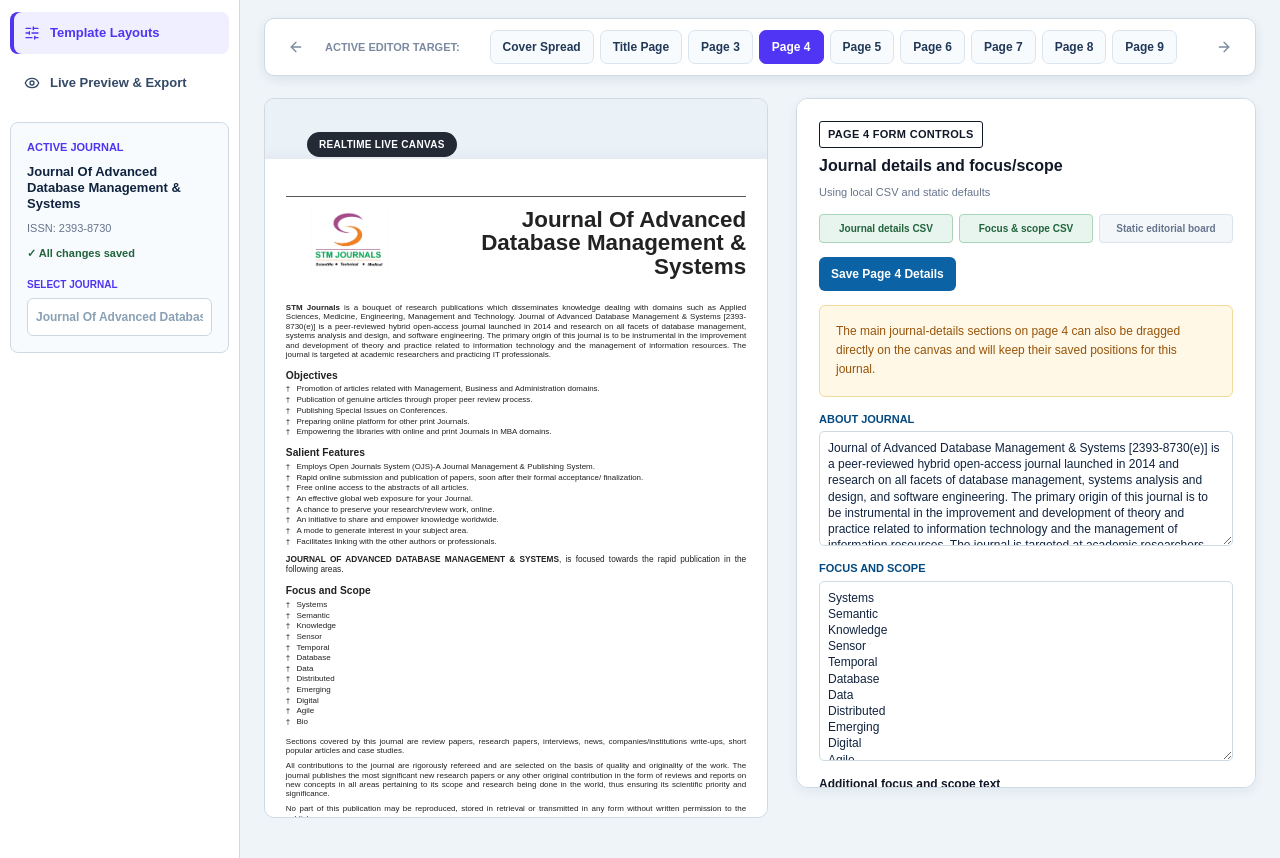
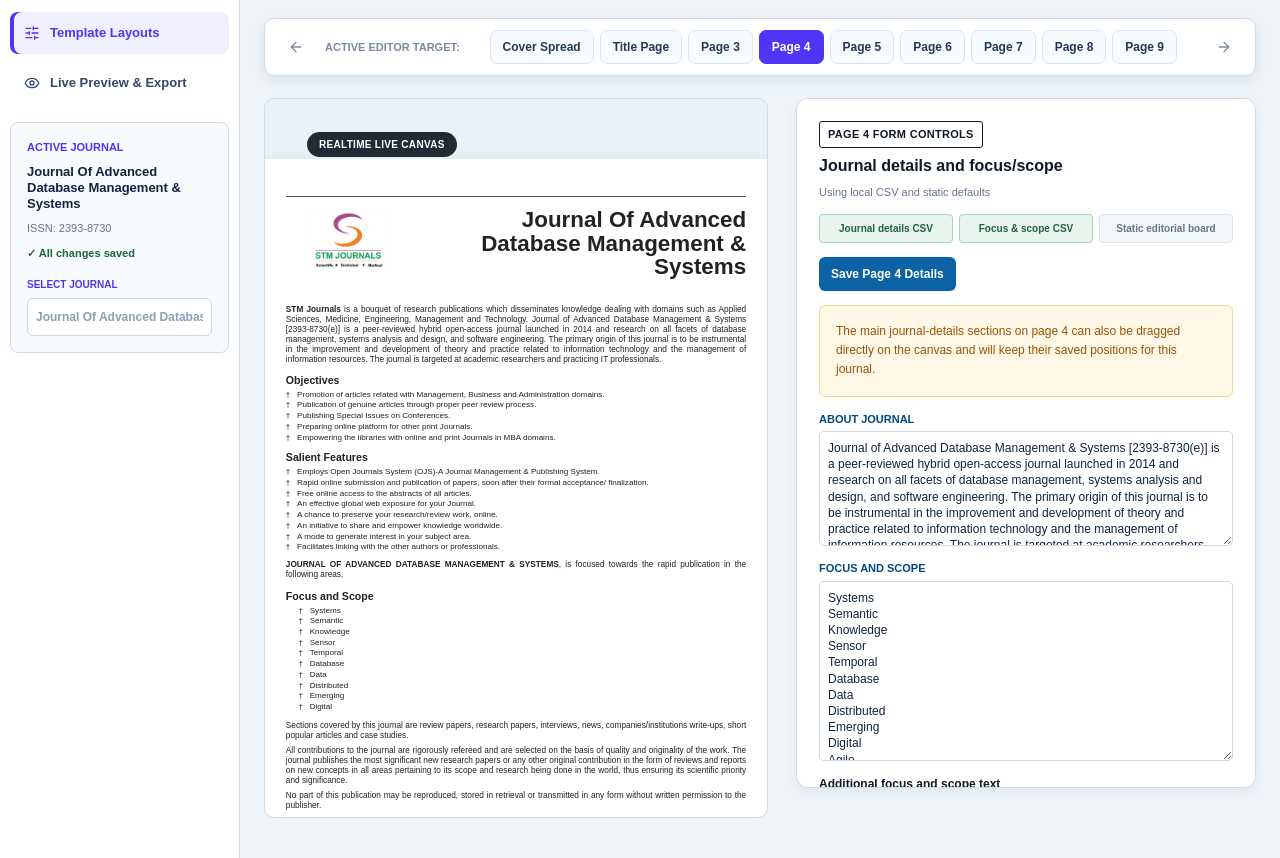
Before and after one commit to celnetamit/Journal_cover_pages, a Next.js app: page / in a window 1280 px wide. Both pictures are taken after a click on the button "Page 4". Built offline with nearby package versions, Linux system fonts and the light colour scheme.

Commit message:
Refine PDF layouts and exports

```diff
--- a/src/app/globals.css
+++ b/src/app/globals.css
@@ -1273,6 +1273,7 @@ button {
   box-shadow: 0 8px 28px rgba(12, 45, 77, 0.12);
   color: #111;
   font-family: Tahoma, Arial, sans-serif;
+  --page-scale: 1;
   height: 297mm;
   margin: 0 auto;
   overflow: hidden;
@@ -1702,8 +1703,9 @@ button {
   padding-top: 2mm;
   position: absolute;
   right: 18mm;
-  text-align: right;
+  text-align: center;
   text-transform: lowercase;
+  width: auto;
 }
 
 .kv-grid {
@@ -1741,14 +1743,14 @@ button {
 .payment-reference-page {
   color: #222;
   font-family: "Times New Roman", Times, serif;
-  font-size: 7.45pt;
-  line-height: 1.14;
-  padding: 10mm 17mm 21mm;
+  font-size: 8.35pt;
+  line-height: 1.18;
+  padding: 8.5mm 16mm 18mm;
 }
 
 .payment-override {
-  font-size: 9pt;
-  line-height: 1.5;
+  font-size: 10pt;
+  line-height: 1.42;
   white-space: pre-wrap;
 }
 
@@ -1756,43 +1758,47 @@ button {
   border-top: 1px solid #777;
   color: #222;
   font-family: Arial, Helvetica, sans-serif;
-  font-size: 9.8pt;
+  font-size: 11.1pt;
   font-weight: 800;
   letter-spacing: 0;
-  line-height: 1.22;
-  margin: 3.2mm 0 1.4mm;
-  padding-top: 1.6mm;
+  line-height: 1.18;
+  margin: 2.8mm 0 1.2mm;
+  padding-top: 1.4mm;
 }
 
 .payment-reference-page h2 {
   color: #333;
   font-family: Arial, Helvetica, sans-serif;
-  font-size: 9.8pt;
+  font-size: 11pt;
   font-weight: 800;
   letter-spacing: 0;
-  line-height: 1.18;
-  margin: 3.2mm 0 0.9mm;
+  line-height: 1.16;
+  margin: 2.8mm 0 0.9mm;
 }
 
 .payment-reference-page p {
-  margin: 0 0 1.35mm;
+  font-size: 8.55pt;
+  line-height: 1.24;
+  margin: 0 0 1.2mm;
   text-align: justify;
 }
 
 .payment-reference-page .checkbox-list {
   list-style: none;
-  margin: 0 0 1.35mm;
+  margin: 0 0 1.2mm;
   padding: 0;
 }
 
 .payment-reference-page .subpoint-list {
   list-style: none;
-  margin: -0.5mm 0 1.35mm 5.2mm;
+  margin: -0.5mm 0 1.2mm 5.2mm;
   padding: 0;
 }
 
 .payment-reference-page .checkbox-list li {
-  margin: 0 0 0.55mm;
+  font-size: 8.2pt;
+  line-height: 1.22;
+  margin: 0 0 0.7mm;
   padding-left: 4.8mm;
   position: relative;
   text-align: justify;
@@ -1809,7 +1815,9 @@ button {
 }
 
 .payment-reference-page .subpoint-list li {
-  margin: 0 0 0.35mm;
+  font-size: 8.1pt;
+  line-height: 1.2;
+  margin: 0 0 0.45mm;
   padding-left: 4mm;
   position: relative;
   text-align: justify;
@@ -1872,8 +1880,8 @@ button {
 .management-page {
   color: #222;
   font-family: Arial, Helvetica, sans-serif;
-  font-size: 8.2pt;
-  line-height: 1.16;
+  font-size: calc(8.2pt * var(--page-scale));
+  line-height: calc(1.16 * var(--page-scale));
   padding: 14mm 15mm 12mm;
 }
 
@@ -1995,9 +2003,9 @@ button {
 
 .management-page h1 {
   color: #222;
-  font-size: 19pt;
-  font-weight: 800;
-  margin: 7mm 0 3.8mm;
+  font-size: calc(19pt * var(--page-scale));
+  font-weight: 800;
+  margin: calc(7mm * var(--page-scale)) 0 calc(3.8mm * var(--page-scale));
   text-align: center;
 }
 
@@ -2029,31 +2037,31 @@ button {
   align-items: center;
   display: flex;
   flex-direction: column;
-  min-height: 29mm;
+  min-height: calc(29mm * var(--page-scale));
   text-align: center;
 }
 
 .management-profile.featured {
-  margin: 1.8mm auto 4mm;
-  min-height: 37mm;
+  margin: calc(1.8mm * var(--page-scale)) auto calc(4mm * var(--page-scale));
+  min-height: calc(37mm * var(--page-scale));
   width: 42mm;
 }
 
 .management-profile img,
 .management-initials {
   filter: grayscale(1);
-  height: 17mm;
-  margin-bottom: 1.8mm;
+  height: calc(17mm * var(--page-scale));
+  margin-bottom: calc(1.8mm * var(--page-scale));
   object-fit: cover;
   object-position: center 20%;
-  width: 17mm;
+  width: calc(17mm * var(--page-scale));
 }
 
 .management-profile.featured img,
 .management-profile.featured .management-initials {
-  height: 28mm;
-  margin-top: 0.6mm;
-  width: 23mm;
+  height: calc(28mm * var(--page-scale));
+  margin-top: calc(0.6mm * var(--page-scale));
+  width: calc(23mm * var(--page-scale));
 }
 
 .management-initials {
@@ -2062,7 +2070,7 @@ button {
   border-radius: 999px;
   color: #111;
   display: flex;
-  font-size: 7.4pt;
+  font-size: calc(7.4pt * var(--page-scale));
   font-weight: 800;
   justify-content: center;
 }
@@ -2074,14 +2082,14 @@ button {
 }
 
 .management-profile b {
-  font-size: 8.1pt;
+  font-size: calc(8.1pt * var(--page-scale));
   line-height: 1.12;
   max-width: 100%;
 }
 
 .management-profile span,
 .management-profile small {
-  font-size: 6.9pt;
+  font-size: calc(6.9pt * var(--page-scale));
   font-weight: 700;
   line-height: 1.14;
   max-width: 100%;
@@ -2091,12 +2099,12 @@ button {
   align-items: center;
   color: #1f2937;
   display: flex;
-  font-size: 8.4pt;
+  font-size: calc(8.4pt * var(--page-scale));
   font-weight: 900;
   gap: 4mm;
   justify-content: center;
   letter-spacing: 0.4px;
-  margin: 1mm 0 6mm;
+  margin: calc(1mm * var(--page-scale)) 0 calc(6mm * var(--page-scale));
   text-align: center;
   text-transform: uppercase;
 }
@@ -2112,9 +2120,9 @@ button {
 .management-photo-grid {
   display: flex;
   flex-wrap: wrap;
-  gap: 5mm 6mm;
+  gap: calc(5mm * var(--page-scale)) calc(6mm * var(--page-scale));
   justify-content: center;
-  margin: 0 auto 14mm;
+  margin: 0 auto calc(14mm * var(--page-scale));
   max-width: 160mm;
 }
 
@@ -2154,10 +2162,10 @@ button {
   background: #e5e5e5;
   border: 1px solid #222;
   display: grid;
-  font-size: 6.7pt;
-  gap: 6mm;
+  font-size: calc(6.7pt * var(--page-scale));
+  gap: calc(6mm * var(--page-scale));
   grid-template-columns: 1fr 1fr;
-  padding: 4mm 5mm;
+  padding: calc(4mm * var(--page-scale)) calc(5mm * var(--page-scale));
 }
 
 .management-contact-boxes div {
@@ -2179,16 +2187,37 @@ button {
 
 .management-page .page-number {
   bottom: 4.5mm;
+  left: 15mm;
+  right: 15mm;
 }
 
 .engine-panel {
   align-items: center;
   border: 1px solid #cbd8e4;
   display: grid;
-  gap: 8mm;
+  gap: calc(8mm * var(--page-scale));
   grid-template-columns: 55mm 1fr;
-  margin: 8mm 0;
-  padding: 6mm;
+  margin: calc(8mm * var(--page-scale)) 0;
+  padding: calc(6mm * var(--page-scale));
+}
+
+.manuscript-page {
+  font-size: calc(10.5pt * var(--page-scale));
+  line-height: calc(1.45 * var(--page-scale));
+}
+
+.manuscript-page h1 {
+  font-size: calc(19pt * var(--page-scale));
+  margin-bottom: calc(6mm * var(--page-scale));
+}
+
+.manuscript-page .lead-text {
+  font-size: calc(10pt * var(--page-scale));
+  margin-bottom: calc(6mm * var(--page-scale));
+}
+
+.manuscript-page .engine-panel span {
+  font-size: calc(9pt * var(--page-scale));
 }
 
 .page6-header,
@@ -2245,8 +2274,8 @@ button {
 
 .engine-panel li {
   border-bottom: 1px solid #d8e1ea;
-  font-size: 10pt;
-  padding-bottom: 3mm;
+  font-size: calc(10pt * var(--page-scale));
+  padding-bottom: calc(3mm * var(--page-scale));
 }
 
 .qr-box,
@@ -2277,18 +2306,19 @@ button {
 .url-line {
   border-top: 1px solid #d8e1ea;
   color: var(--blue-dark);
-  font-size: 9pt;
+  font-size: calc(9pt * var(--page-scale));
   overflow-wrap: anywhere;
-  padding-top: 4mm;
+  padding-top: calc(4mm * var(--page-scale));
+  text-align: center;
 }
 
 .manuscript-notice {
   border: 1px solid #111;
-  font-size: 8.4pt;
+  font-size: calc(8.4pt * var(--page-scale));
   font-weight: 700;
-  line-height: 1.35;
+  line-height: calc(1.35 * var(--page-scale));
   margin: 0;
-  padding: 4mm;
+  padding: calc(4mm * var(--page-scale));
   text-align: center;
 }
 
@@ -2583,21 +2613,51 @@ button {
   text-align: center;
 }
 
+.content-page {
+  font-size: calc(11.5pt * var(--page-scale));
+}
+
+.content-page .content-header {
+  margin-bottom: calc(7mm * var(--page-scale));
+  padding-bottom: calc(4mm * var(--page-scale));
+}
+
+.content-page .content-header p {
+  font-size: calc(9pt * var(--page-scale));
+}
+
+.content-page .content-header h2 {
+  font-size: calc(14pt * var(--page-scale));
+  max-width: 142mm;
+}
+
+.content-page .contents-table {
+  font-size: calc(11.5pt * var(--page-scale));
+}
+
+.content-page .contents-table td {
+  padding: calc(5mm * var(--page-scale)) 0;
+}
+
+.content-page .contents-table span {
+  margin-top: calc(1mm * var(--page-scale));
+}
+
 .director-page {
   color: #222;
   display: flex;
   flex-direction: column;
   font-family: Arial, Helvetica, sans-serif;
-  font-size: 10.9pt;
-  line-height: 1.42;
+  font-size: calc(10.9pt * var(--page-scale));
+  line-height: calc(1.42 * var(--page-scale));
   padding: 11.5mm 16mm 20mm;
 }
 
 .director-page h1 {
   color: #222;
-  font-size: 27pt;
-  font-weight: 800;
-  margin: 5mm 0 6.5mm;
+  font-size: calc(27pt * var(--page-scale));
+  font-weight: 800;
+  margin: calc(5mm * var(--page-scale)) 0 calc(6.5mm * var(--page-scale));
   text-align: center;
 }
 
@@ -2609,10 +2669,10 @@ button {
 
 .director-intro {
   align-items: start;
-  column-gap: 6mm;
+  column-gap: calc(6mm * var(--page-scale));
   display: grid;
   grid-template-columns: 44mm minmax(0, 1fr);
-  margin-bottom: 3.2mm;
+  margin-bottom: calc(3.2mm * var(--page-scale));
 }
 
 .director-intro-copy {
@@ -2621,7 +2681,7 @@ button {
 }
 
 .director-page p {
-  margin: 0 0 3.5mm;
+  margin: 0 0 calc(3.5mm * var(--page-scale));
   text-align: justify;
 }
 
@@ -2635,15 +2695,15 @@ button {
 }
 
 .dear-line {
-  font-size: 11.3pt;
-  margin-bottom: 2.2mm !important;
+  font-size: calc(11.3pt * var(--page-scale));
+  margin-bottom: calc(2.2mm * var(--page-scale)) !important;
 }
 
 .signature {
   align-self: flex-start;
-  font-size: 10.6pt;
-  margin-bottom: 8.5mm;
-  margin-left: 2mm;
+  font-size: calc(10.6pt * var(--page-scale));
+  margin-bottom: calc(8.5mm * var(--page-scale));
+  margin-left: calc(2mm * var(--page-scale));
   margin-top: auto;
   position: static;
 }
@@ -2651,15 +2711,15 @@ button {
 .signature img {
   display: block;
   height: auto;
-  margin-bottom: 0.6mm;
+  margin-bottom: calc(0.6mm * var(--page-scale));
   width: 37mm;
 }
 
 .signature span {
   display: block;
-  font-size: 9.4pt;
+  font-size: calc(9.4pt * var(--page-scale));
   font-weight: 700;
-  margin-bottom: 0.4mm;
+  margin-bottom: calc(0.4mm * var(--page-scale));
 }
 
 .signature b {
@@ -2669,6 +2729,8 @@ button {
 .editorial-page {
   color: #222;
   font-family: Arial, Helvetica, sans-serif;
+  font-size: calc(8.55pt * var(--page-scale));
+  line-height: calc(1.18 * var(--page-scale));
   padding: 14mm 18mm 12mm;
   text-align: center;
 }
@@ -2682,45 +2744,45 @@ button {
 
 .editorial-page h1 {
   color: #222;
-  font-size: 24pt;
-  font-weight: 800;
-  line-height: 1.06;
-  margin: 8mm auto 6mm;
+  font-size: calc(24pt * var(--page-scale));
+  font-weight: 800;
+  line-height: calc(1.06 * var(--page-scale));
+  margin: calc(8mm * var(--page-scale)) auto calc(6mm * var(--page-scale));
   max-width: 150mm;
   text-align: center;
 }
 
 .editorial-page h2 {
   color: #222;
-  font-size: 17pt;
-  font-weight: 800;
-  margin: 0 0 4.5mm;
+  font-size: calc(17pt * var(--page-scale));
+  font-weight: 800;
+  margin: 0 0 calc(4.5mm * var(--page-scale));
 }
 
 .editorial-page h3 {
   color: #222;
-  font-size: 12.8pt;
-  font-weight: 800;
-  margin: 5.5mm 0 3.5mm;
+  font-size: calc(12.8pt * var(--page-scale));
+  font-weight: 800;
+  margin: calc(5.5mm * var(--page-scale)) 0 calc(3.5mm * var(--page-scale));
 }
 
 .editorial-empty {
   color: #66758d;
-  font-size: 11pt;
+  font-size: calc(11pt * var(--page-scale));
   font-style: italic;
-  margin: 4mm 0 0;
+  margin: calc(4mm * var(--page-scale)) 0 0;
 }
 
 .editor-grid {
   display: grid;
-  gap: 5mm 13mm;
+  gap: calc(5mm * var(--page-scale)) calc(13mm * var(--page-scale));
   grid-template-columns: repeat(2, 1fr);
-  margin-top: 3mm;
+  margin-top: calc(3mm * var(--page-scale));
 }
 
 .member-line {
-  min-height: 14mm;
-  padding: 1.5mm 2mm;
+  min-height: calc(14mm * var(--page-scale));
+  padding: calc(1.5mm * var(--page-scale)) calc(2mm * var(--page-scale));
 }
 
 .member-line b,
@@ -2731,14 +2793,14 @@ button {
 
 .member-line b {
   color: #222;
-  font-size: 8.7pt;
+  font-size: calc(8.7pt * var(--page-scale));
   line-height: 1.2;
-  margin-bottom: 0.6mm;
+  margin-bottom: calc(0.6mm * var(--page-scale));
 }
 
 .member-line span,
 .member-line small {
-  font-size: 7.35pt;
+  font-size: calc(7.35pt * var(--page-scale));
   line-height: 1.3;
 }
 
@@ -2763,19 +2825,19 @@ button {
 .journal-info-page {
   color: #222;
   font-family: Arial, Helvetica, sans-serif;
-  font-size: 8.55pt;
-  line-height: 1.18;
-  padding: 14mm 18mm 12mm;
+  font-size: calc(8.55pt * var(--page-scale));
+  line-height: calc(1.16 * var(--page-scale));
+  padding: 14mm 18mm calc(16mm * var(--page-scale));
 }
 
 .journal-info-head {
   align-items: start;
   border-top: 1px solid #555;
   display: grid;
-  gap: 7mm;
+  gap: calc(7mm * var(--page-scale));
   grid-template-columns: 48mm 1fr;
-  margin-bottom: 5mm;
-  padding-top: 4mm;
+  margin-bottom: calc(5mm * var(--page-scale));
+  padding-top: calc(4mm * var(--page-scale));
 }
 
 .journal-info-head .publisher-logo {
@@ -2808,15 +2870,22 @@ button {
 
 .journal-info-page h2 {
   color: #222;
-  font-size: 11pt;
-  font-weight: 800;
-  line-height: 1.15;
-  margin: 3.8mm 0 1.2mm;
+  font-size: calc(10.7pt * var(--page-scale));
+  font-weight: 800;
+  line-height: 1.12;
+  margin: calc(3.6mm * var(--page-scale)) 0 calc(1.1mm * var(--page-scale));
+  text-align: left;
 }
 
 .journal-info-page p {
-  margin: 0 0 2.1mm;
+  font-size: calc(8.35pt * var(--page-scale));
+  line-height: calc(1.14 * var(--page-scale));
+  margin: 0 0 calc(1.8mm * var(--page-scale));
   text-align: justify;
+}
+
+.journal-info-page > section {
+  margin: 0 0 calc(1.2mm * var(--page-scale));
 }
 
 .journal-info-page ul {
@@ -2826,8 +2895,10 @@ button {
 }
 
 .journal-info-page li {
-  margin: 0 0 0.5mm;
-  padding-left: 4mm;
+  font-size: calc(8.15pt * var(--page-scale));
+  line-height: calc(1.12 * var(--page-scale));
+  margin: 0 0 calc(0.4mm * var(--page-scale));
+  padding-left: calc(4mm * var(--page-scale));
   position: relative;
   text-align: justify;
 }
@@ -2840,16 +2911,18 @@ button {
 }
 
 .journal-focus-intro {
-  font-size: 8.9pt;
+  font-size: calc(8.45pt * var(--page-scale));
   letter-spacing: 0;
-  margin-top: 3.5mm !important;
+  margin-top: calc(3mm * var(--page-scale)) !important;
+  text-align: left;
 }
 
 .journal-info-page .focus-list {
   columns: 1;
-  font-size: 8.6pt;
-  line-height: 1.16;
-  margin-bottom: 3.5mm;
+  font-size: calc(8.1pt * var(--page-scale));
+  line-height: calc(1.12 * var(--page-scale));
+  margin-bottom: calc(3mm * var(--page-scale));
+  padding-left: calc(4.5mm * var(--page-scale));
 }
 
 .journal-info-page .page-number {
--- a/src/components/JournalDashboard.tsx
+++ b/src/components/JournalDashboard.tsx
@@ -1,7 +1,7 @@
 "use client";
 
 import Image from "next/image";
-import { startTransition, useEffect, useMemo, useState } from "react";
+import { startTransition, useEffect, useMemo, useState, type CSSProperties } from "react";
 import { flushSync } from "react-dom";
 import {
   ArrowLeft,
@@ -70,6 +70,7 @@ const defaultCoverPrinter = "Laxman Printo Graphics, Noida";
 const defaultRegisteredOffice =
   "Office No. 4, First Floor, CSC Pocket-E Market, Mayur Vihar, Phase-I, New Delhi-110091";
 const defaultCin = "U80302DL2005PTC138759";
+const maxFocusScopeKeywords = 10;
 
 function pageStepperLabel(page: number) {
   if (page === 1) return "Cover Spread";
@@ -94,6 +95,19 @@ function defaultBackCoverImage() {
 
 function defaultCoverWebsite(journal: Journal) {
   return publisherIdentity(journal).website;
+}
+
+function clamp(value: number, min: number, max: number) {
+  return Math.min(Math.max(value, min), max);
+}
+
+function pageDensityScale(contentLength: number, idealLength: number, min = 0.88, max = 1.12) {
+  if (contentLength <= 0 || idealLength <= 0) return 1;
+  return Number(clamp(Math.sqrt(idealLength / contentLength), min, max).toFixed(3));
+}
+
+function pageStyle(scale: number): CSSProperties {
+  return { ["--page-scale" as never]: scale };
 }
 
 function normalizeCoverWebsite(value: string | undefined, journal: Journal) {
@@ -131,6 +145,34 @@ function focusKeywords(focus: { keywords?: string[]; focusScope?: string[] } | u
     .filter(Boolean);
 }
 
+function normalizeFocusScopeInput(value: string) {
+  return value
+    .split("\n")
+    .map((item) => compactKeyword(item))
+    .filter(Boolean)
+    .slice(0, maxFocusScopeKeywords);
+}
+
+function focusScopeItemsForPage(draft: BinderDraft) {
+  const draftItems = (draft.focusScope || [])
+    .map(compactKeyword)
+    .filter(Boolean);
+  const fallbackItems = focusList.map(compactKeyword).filter(Boolean);
+  const merged: string[] = [];
+
+  for (const item of draftItems) {
+    if (!merged.includes(item)) merged.push(item);
+    if (merged.length >= maxFocusScopeKeywords) return merged.slice(0, maxFocusScopeKeywords);
+  }
+
+  for (const item of fallbackItems) {
+    if (!merged.includes(item)) merged.push(item);
+    if (merged.length >= maxFocusScopeKeywords) break;
+  }
+
+  return merged.slice(0, maxFocusScopeKeywords);
+}
+
 function defaultDirectorDesk(journal: Journal) {
   return {
     title: isLawJournal(journal) ? "Director's Desk" : "From the Director's Desk",
@@ -142,6 +184,11 @@ function defaultDirectorDesk(journal: Journal) {
 
 function hasDirectorContent(paragraphs: string[] | undefined) {
   return (paragraphs || []).some((paragraph) => paragraph.trim());
+}
+
+function directorParagraphsForJournal(journal: Journal, draft: BinderDraft) {
+  const defaults = defaultDirectorDesk(journal).paragraphs;
+  return defaults.map((paragraph, index) => draft.directorParagraphs?.[index]?.trim() || paragraph);
 }
 
 function draftFromDynamic(journal: Journal, dynamicData: DynamicBinderData): BinderDraft {
@@ -1003,12 +1050,16 @@ function PaymentPage({ journal, draft }: { journal: Journal; draft: BinderDraft
 function JournalDetailsPage({ journal, draft }: { journal: Journal; draft: BinderDraft }) {
   const identity = publisherIdentity(journal);
   const isLaw = identity.logoMode === "law";
-  const scopeItems = (draft.focusScope.length ? draft.focusScope : focusList).slice(0, 12);
+  const scopeItems = focusScopeItemsForPage(draft);
   const focusNotes = draft.focusNotes?.length ? draft.focusNotes : defaultFocusNotes;
   const aboutText = draft.about || journal.about;
+  const pageScale = pageDensityScale(
+    [aboutText, ...scopeItems, ...focusNotes].join(" ").length,
+    2350,
+  );
 
   return (
-    <section className="pdf-page journal-info-page" data-export-group="internal">
+    <section className="pdf-page journal-info-page" data-export-group="internal" style={pageStyle(pageScale)}>
       <div className="journal-info-head">
         <PublisherLogo mode={identity.logoMode} side="publisher" />
         <h1>{titleCaseName(journal.name)}</h1>
@@ -1058,9 +1109,18 @@ function JournalDetailsPage({ journal, draft }: { journal: Journal; draft: Binde
 function TeamPage({ journal, draft }: { journal: Journal; draft: BinderDraft }) {
   const identity = publisherIdentity(journal);
   const isLaw = identity.logoMode === "law";
+  const pageScale = pageDensityScale(
+    [
+      identity.website,
+      identity.phone,
+      identity.email,
+      ...(isLaw ? lawJournalNames : []),
+    ].join(" ").length,
+    1200,
+  );
 
   return (
-    <section className="pdf-page management-page" data-export-group="internal">
+    <section className="pdf-page management-page" data-export-group="internal" style={pageStyle(pageScale)}>
       <div className="page-rule" />
       <h1>Publication and Management Team</h1>
       <ManagementProfile person={draft.managementHead} featured />
@@ -1116,8 +1176,9 @@ function ManagementProfile({ person, featured = false }: { person: ManagementPer
 
 function ManuscriptEnginePage({ journal, draft }: { journal: Journal; draft: BinderDraft }) {
   const url = journal.website || "https://journals.stmjournals.com/open-access/nolegein-journal-of-leadership-and-strategic-management/";
+  const pageScale = pageDensityScale(`${url} ${draft.manuscriptNotice}`.length, 340);
   return (
-    <section className="pdf-page details-page manuscript-page" data-export-group="internal">
+    <section className="pdf-page details-page manuscript-page" data-export-group="internal" style={pageStyle(pageScale)}>
       <PdfHeader journal={journal} label="Manuscript Engine" showLogo={false} showLabel={false} />
       <h1>Manuscript Engine</h1>
       <p className="lead-text">
@@ -1184,9 +1245,16 @@ function EditorialPage({ journal, draft }: { journal: Journal; draft: BinderDraf
       </div>
     </section>
   ) : null;
+  const pageScale = pageDensityScale(
+    members
+      .map((member) => [member.name, member.designation, member.affiliation, member.location].filter(Boolean).join(" "))
+      .join(" ")
+      .length,
+    3600,
+  );
 
   return (
-    <section className="pdf-page editorial-page" data-export-group="internal">
+    <section className="pdf-page editorial-page" data-export-group="internal" style={pageStyle(pageScale)}>
       <div className="page-rule" />
       <h1>{titleCaseName(journal.name)}</h1>
       <h2>Editorial Board Members</h2>
@@ -1200,13 +1268,11 @@ function EditorialPage({ journal, draft }: { journal: Journal; draft: BinderDraf
 }
 
 function DirectorPage({ journal, draft }: { journal: Journal; draft: BinderDraft }) {
-  const defaultParagraphs = defaultDirectorDesk(journal).paragraphs;
-  const paragraphs = defaultParagraphs
-    .map((paragraph, index) => draft.directorParagraphs?.[index]?.trim() || paragraph)
-    .filter((paragraph) => paragraph.trim());
+  const paragraphs = directorParagraphsForJournal(journal, draft).filter((paragraph) => paragraph.trim());
+  const pageScale = pageDensityScale(paragraphs.join(" ").length, 3600);
 
   return (
-    <section className="pdf-page director-page" data-export-group="internal">
+    <section className="pdf-page director-page" data-export-group="internal" style={pageStyle(pageScale)}>
       <div className="page-rule" />
       <h1>{draft.directorTitle}</h1>
       <div className="director-letter">
@@ -1246,9 +1312,13 @@ function DirectorPage({ journal, draft }: { journal: Journal; draft: BinderDraft
 
 function ContentPage({ journal, draft }: { journal: Journal; draft: BinderDraft }) {
   const rows = draft.contentRows.length ? draft.contentRows : contents;
+  const pageScale = pageDensityScale(
+    rows.map((row) => `${row.title} ${row.author} ${row.page}`).join(" ").length,
+    1600,
+  );
 
   return (
-    <section className="pdf-page content-page" data-export-group="internal">
+    <section className="pdf-page content-page" data-export-group="internal" style={pageStyle(pageScale)}>
       <ContentHeader journal={journal} draft={draft} />
       <h1>Contents</h1>
       <table className="contents-table">
@@ -1362,9 +1432,7 @@ function SectionEditor({
   const hasFocus = apiKeys.some((key) => dynamicData.focusByKey[key]);
   const hasEditorial = apiKeys.some((key) => dynamicData.editorialByKey[key]);
   const focusNotes = draft.focusNotes?.length ? draft.focusNotes : defaultFocusNotes;
-  const directorParagraphs = hasDirectorContent(draft.directorParagraphs)
-    ? draft.directorParagraphs
-    : defaultDirectorDesk(journal).paragraphs;
+  const directorParagraphs = directorParagraphsForJournal(journal, draft);
   const [uploadError, setUploadError] = useState("");
 
   function updateEditorial(index: number, patch: Partial<EditorialMember>) {
@@ -1417,18 +1485,6 @@ function SectionEditor({
     onChange({
       ...draft,
       focusNotes: focusNotes.map((note, noteIndex) => (noteIndex === index ? value : note)),
-    });
-  }
-
-  function addParagraph() {
-    onChange({ ...draft, directorParagraphs: [...directorParagraphs, ""] });
-  }
-
-  function removeParagraph(index: number) {
-    if (directorParagraphs.length <= 1) return;
-    onChange({
-      ...draft,
-      directorParagraphs: directorParagraphs.filter((_, paragraphIndex) => paragraphIndex !== index),
     });
   }
 
@@ -1785,7 +1841,7 @@ function SectionEditor({
               onChange={(event) =>
                 onChange({
                   ...draft,
-                  focusScope: event.target.value.split("\n").map((item) => item.trim()).filter(Boolean),
+                  focusScope: normalizeFocusScopeInput(event.target.value),
                 })
               }
             />
@@ -1896,7 +1952,7 @@ function SectionEditor({
       {activePage === 8 ? (
         <>
           <div className="editor-note">
-            Edit the full Director&apos;s Desk content here. Page 8 now uses a fixed layout, and you can still add or remove paragraphs.
+            The Director&apos;s Desk keeps the default paragraph set by default. Edit any paragraph below to replace only that paragraph.
           </div>
           <label>
             <span>Director desk letter title</span>
@@ -1914,17 +1970,11 @@ function SectionEditor({
           </div>
           <div className="editor-row-head">
             <span>Letter body paragraphs</span>
-            <div className="editor-row-actions">
-              <button type="button" onClick={addParagraph}>Add Paragraph</button>
-            </div>
           </div>
           {directorParagraphs.map((paragraph, index) => (
             <article key={index} className="content-edit-card">
               <div className="editor-row-head">
                 <span>Paragraph {index + 1}</span>
-                <div className="editor-row-actions">
-                  <button type="button" disabled={directorParagraphs.length <= 1} onClick={() => removeParagraph(index)}>Remove</button>
-                </div>
               </div>
               <textarea rows={4} value={paragraph} onChange={(event) => updateParagraph(index, event.target.value)} />
             </article>
```
Also changed, not shown: src/lib/pdf-export.ts (+6 -6 lines).
